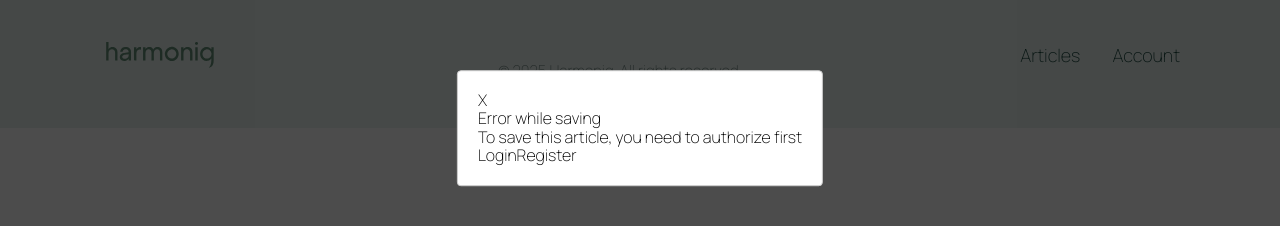
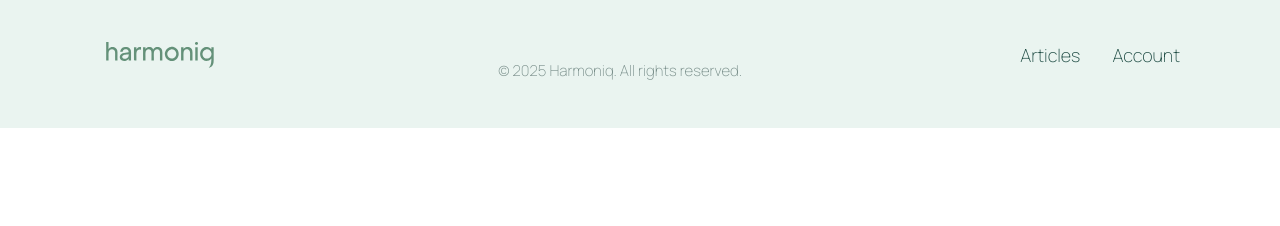
Before and after one commit to Ivanna-Ginko/True-Stack-front, a React (Vite) app: page / in a window 1280 px wide. Shown: the part 272-498 px from the top of the page. Built offline with nearby package versions, Linux system fonts and the light colour scheme.

Commit message:
deleteProps

```diff
--- a/src/components/Outlet/Outlet.jsx
+++ b/src/components/Outlet/Outlet.jsx
@@ -13,7 +13,6 @@
       <Hero />
       <About />
       <ArticlesList />
-      <ErrorModal show={"showError"}/>
       <Creators />
     </>
   );
```
